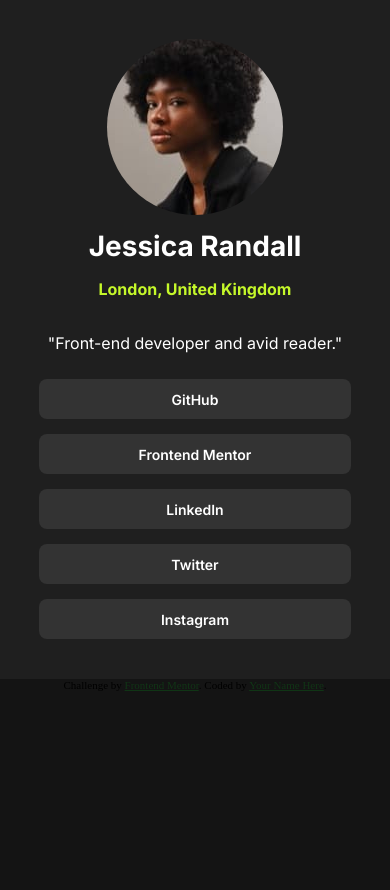
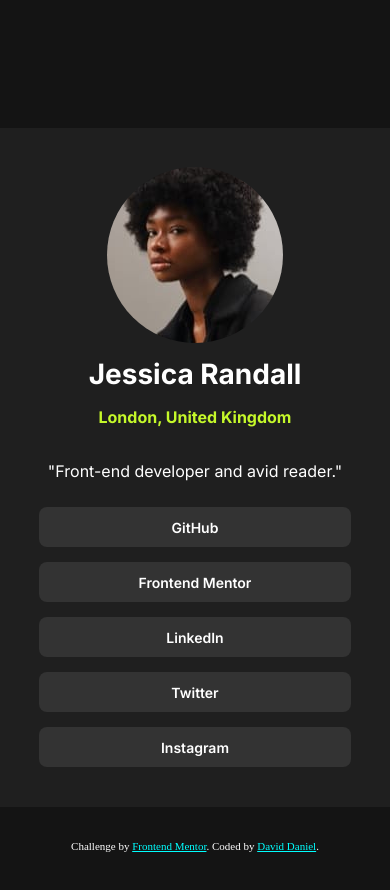
Before and after one commit to devdrizzy-ceo/social-links, a plain HTML site: page index.html in a window 390 px wide. Before the commit the page ends 844 px from the top, so only its background shows below. Drawn offline with Linux system fonts and the light colour scheme.

Commit message:
Add files via upload

```diff
--- a/css/style.css
+++ b/css/style.css
@@ -84,17 +84,27 @@
 
  }
 
+ footer{
+   margin-top: 3em;
+   color: white;
+ }
+
+ .attribution a{
+   color: aqua;
+ }
+
  @media (min-width: 375px) and (max-width:768px) {
 
     body{
-        padding: 0;
+        padding: 8em 0em ;
         margin-bottom: 0;
         height: auto;
     }
 
     main {
-        margin-bottom: 0;
+        margin: auto;
         padding-bottom: 40px;
+        max-width: 25em;
     }
 
 
--- a/index.html
+++ b/index.html
@@ -39,7 +39,7 @@
     <footer class="attribution">
       Challenge by
       <a href="https://www.frontendmentor.io?ref=challenge">Frontend Mentor</a>.
-      Coded by <a href="#">Your Name Here</a>.
+      Coded by <a href="#">David Daniel</a>.
     </footer>
   </body>
 </html>
```
